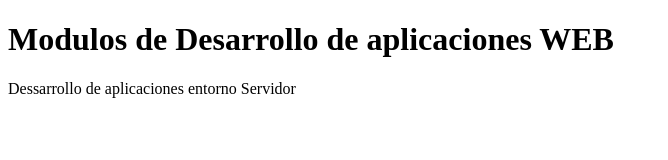
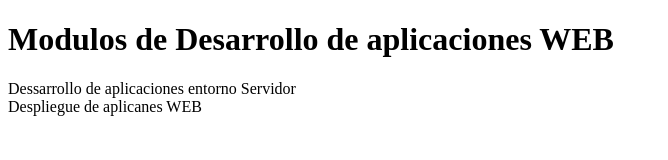
Before and after one commit to BreynerPavas/DAW2.4, a plain HTML site: page index.html in a window 1280 px wide. Shown: the whole page, without its empty margins (0-668 px from the left). Drawn offline with Linux system fonts and the light colour scheme.

Commit message:
agregamos un nuevo modulo

```diff
--- a/index.html
+++ b/index.html
@@ -8,5 +8,6 @@
 <body>
     <h1>Modulos de Desarrollo de aplicaciones WEB</h1>
     <div>Dessarrollo de aplicaciones entorno Servidor</div>
+    <div>Despliegue de aplicanes WEB</div>
 </body>
 </html>
```
